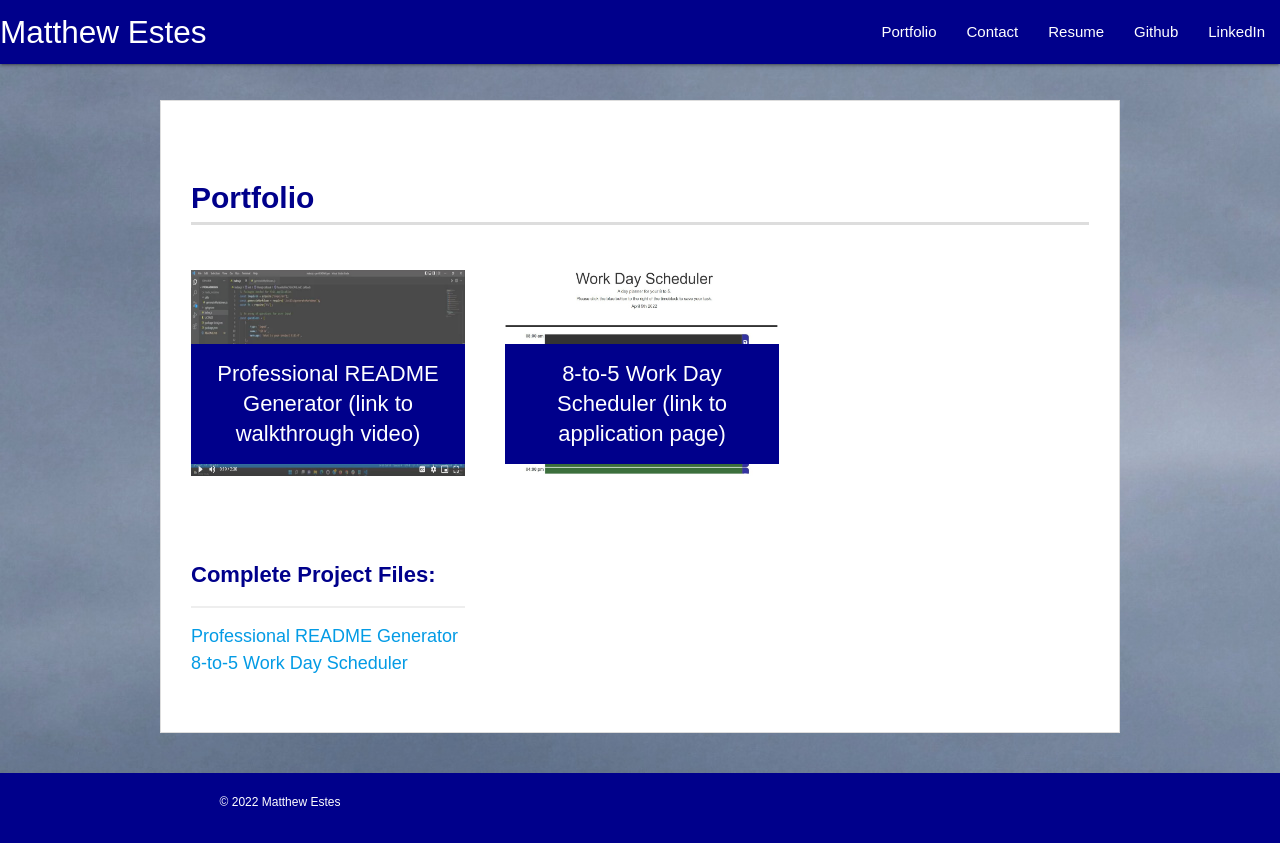
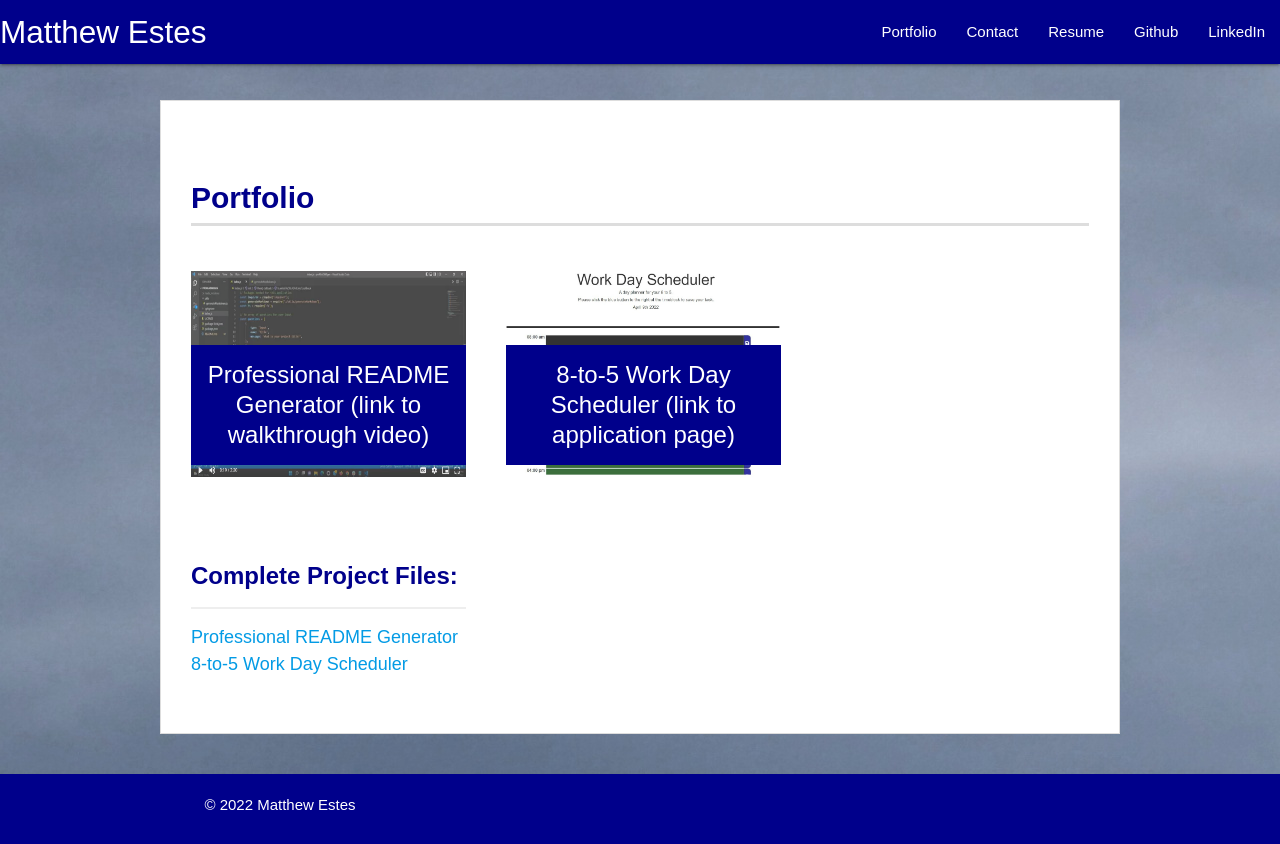
Before and after one commit to matthewestes33/v2proportfolio, a plain HTML site: page works.html in a window 1280 px wide. Drawn offline with nearby package versions, Linux system fonts and the light colour scheme.

Commit message:
add and adjust css fonts

```diff
--- a/assets/css/style.css
+++ b/assets/css/style.css
@@ -24,13 +24,13 @@ h3 {
 
 h1 {
     font-size: 30px;
-    line-height: 49px;
+    line-height: 50px;
     border-bottom: 3px solid #ddd;
 }
 
 h2,
 h3 {
-    font-size: 22px;
+    font-size: 24px;
 }
 
 #masthead {
@@ -76,7 +76,7 @@ nav-wrapper {
 footer {
     content: 0 0 50px 0;
     clear: both;
-    font-size: 12px;
+    font-size: 15px;
     color: #fff;
     color: #ccc;
     text-align: center;
@@ -112,7 +112,7 @@ h3, h2 {
 .works {
     position: relative;
     float: left;
-    width: 274px;
+    width: 275px;
     margin: 20px 0 25px;
     overflow: none;
 }
@@ -123,7 +123,7 @@ h3, h2 {
 
 .works img {
     height: 205.5px;
-    width: 274px;
+    width: 275px;
     /* width: 100%; */
     border: 0 none;
     opacity: 0.8;
@@ -172,7 +172,7 @@ input[type=email],
 textarea {
     height: 35px;
     padding: 0 10px;
-    font-size: 14px;
+    font-size: 15px;
     border: 1px solid #ddd;
 }
 
```
